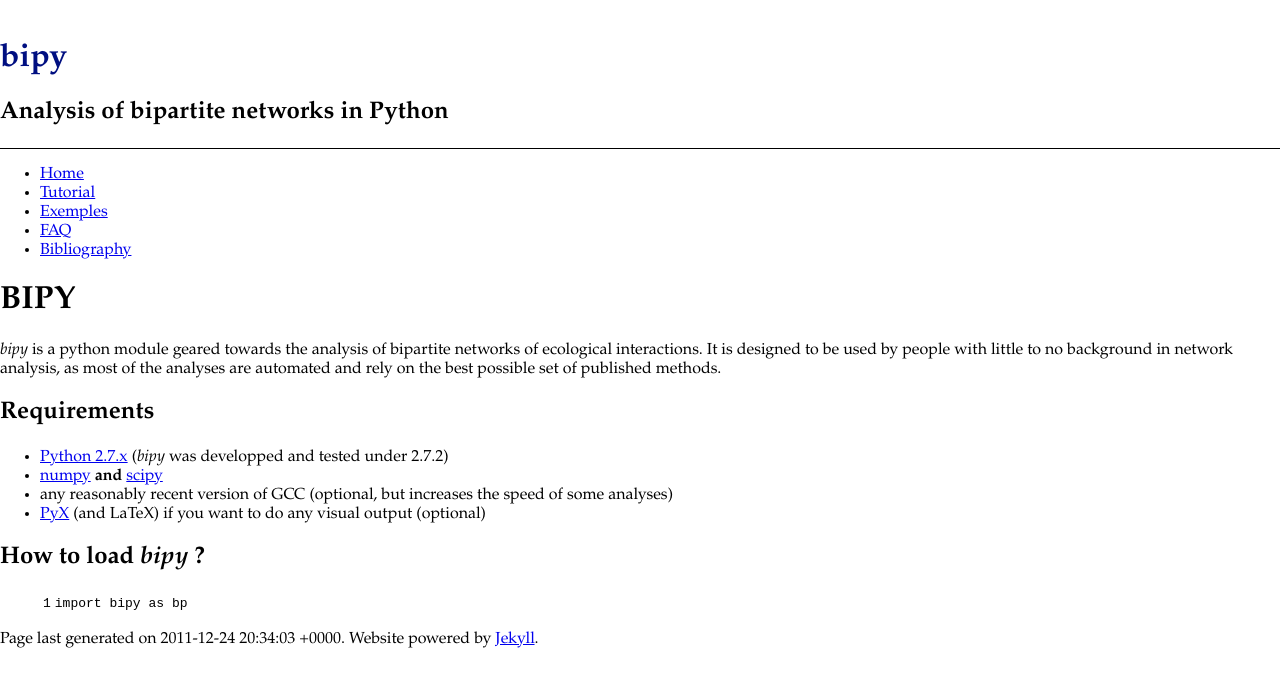
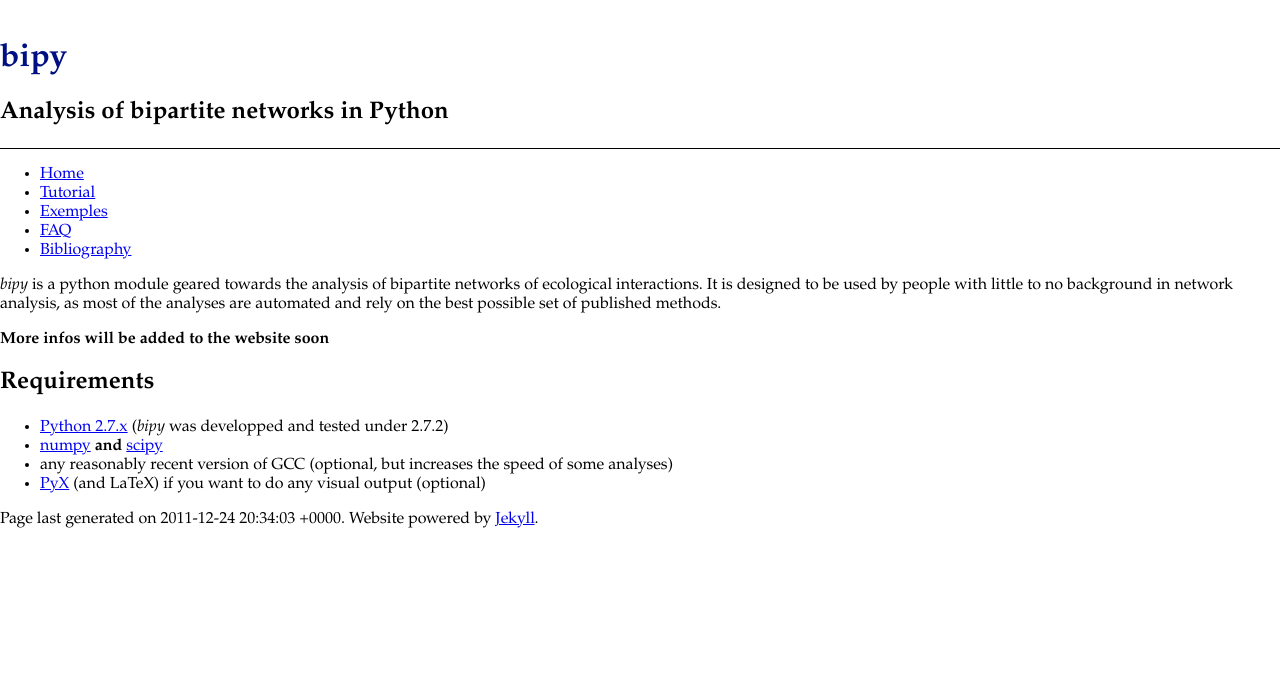
Before and after one commit to tpoisot/bipy, a Jekyll site: the page built from index.md, in a window 1280 px wide. Shown: the top 687 px of the page. Built offline with Jekyll 4.4.1, drawn with Linux system fonts in a browser that asks for light colours.

Commit message:
Updated index

```diff
--- a/index.md
+++ b/index.md
@@ -3,9 +3,9 @@ layout: page
 title: BIPY - analyses of bipartite interactions in Python
 ---
 
-# BIPY
+*bipy* is a python module geared towards the analysis of bipartite networks of ecological interactions. It is designed to be used by people with little to no background in network analysis, as most of the analyses are automated and rely on the best possible set of published methods.
 
-*bipy* is a python module geared towards the analysis of bipartite networks of ecological interactions. It is designed to be used by people with little to no background in network analysis, as most of the analyses are automated and rely on the best possible set of published methods.
+__More infos will be added to the website soon__
 
 ## Requirements
 
@@ -13,9 +13,3 @@ title: BIPY - analyses of bipartite interactions in Python
 * [numpy](http://numpy.scipy.org/) **and** [scipy](http://www.scipy.org/)
 * any reasonably recent version of GCC (optional, but increases the speed of some analyses)
 * [PyX](http://pyx.sourceforge.net/) (and LaTeX) if you want to do any visual output (optional)
-
-## How to load *bipy* ?
-
-{% highlight python linenos %}
-import bipy as bp
-{% endhighlight %}
```
